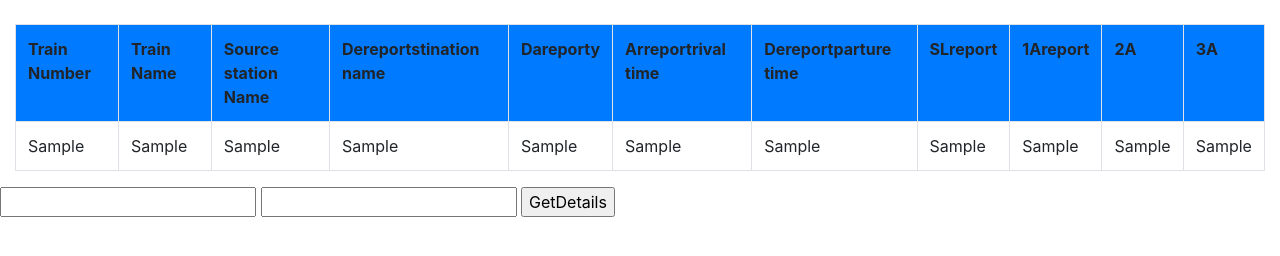
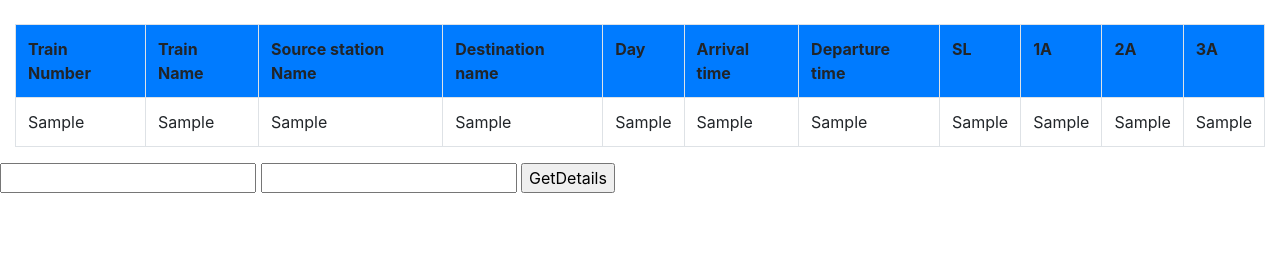
Before and after one commit to SRM-Hackathon/DopeCode, a Django app: template mmtcfinal/home/templates/home/result.html in a window 1280 px wide. Shown: the part 214-470 px from the top of the page. Run offline with Django 3.2, Linux system fonts and the light colour scheme; the template is opened without the code that fills it: most values are stand-ins (such as "Sample title", 1, 10 or a date in 2020); some libraries are stand-ins or nearby versions.

Commit message:
version 1.0 ui(not working)

```diff
--- a/mmtcfinal/home/static/module1.py
+++ b/mmtcfinal/home/static/module1.py
@@ -16,7 +16,7 @@ flight.reset_index(level=0, inplace = True)
 source = str(input("Enter source\n")).upper()
 destination = str(input("Enter destination\n")).upper()
 
-s = []g
+s = []
 for i in range(0,train.shape[0]):
     b = []
     if train.iloc[i,12] == source:
--- a/mmtcfinal/home/templates/home/result.html
+++ b/mmtcfinal/home/templates/home/result.html
@@ -29,12 +29,12 @@
 						<th>Train Number</th>
 						<th>Train Name</th>
 						<th>Source station Name</th>
-						<th>Dereportstination name</th>
-						<th>Dareporty</th>
-						<th>Arreportrival time</th>
-						<th>Dereportparture time</th>
-						<th>SLreport</th>
-						<th>1Areport</th>
+						<th>Destination name</th>
+						<th>Day</th>
+						<th>Arrival time</th>
+						<th>Departure time</th>
+						<th>SL</th>
+						<th>1A</th>
 						<th>2A</th>
 						<th>3A</th>
 					</tr>
```
Also changed, not shown: mmtcfinal/db.sqlite3.
